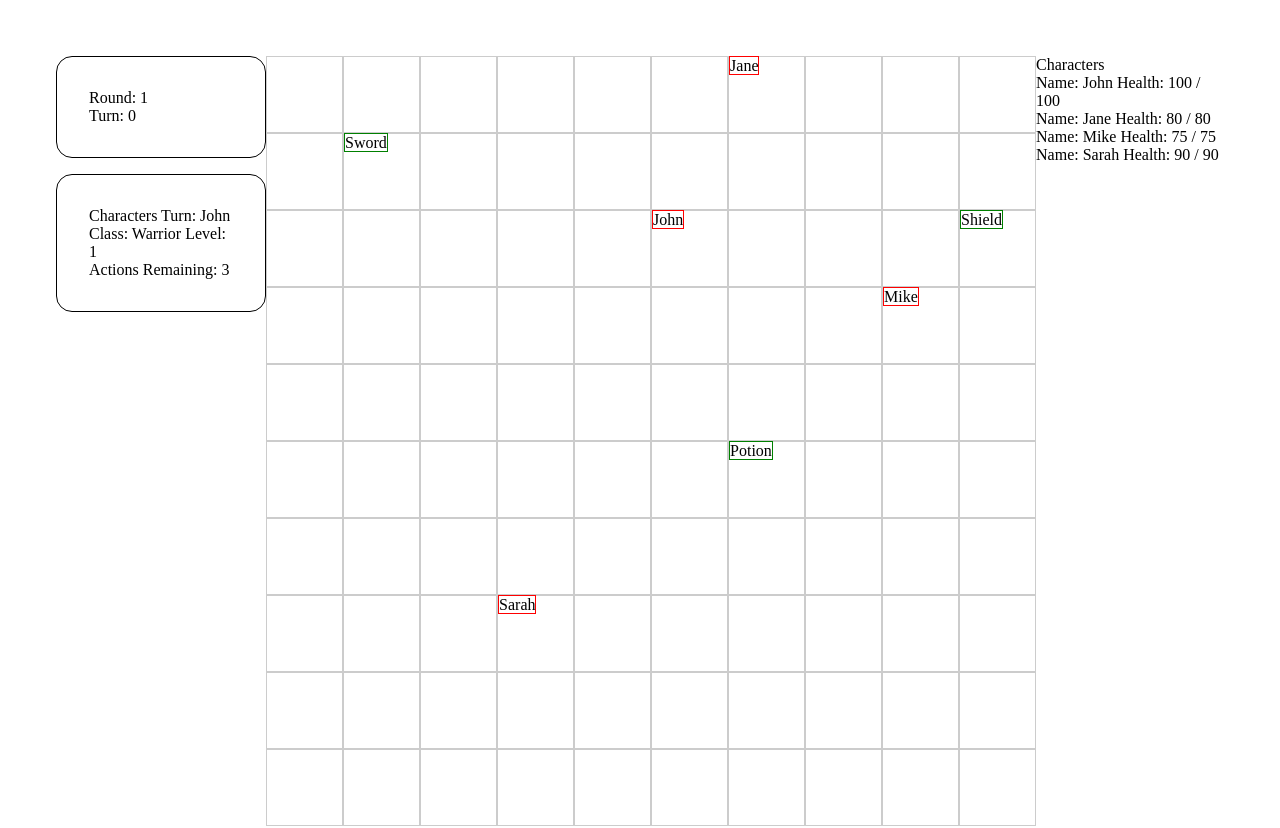
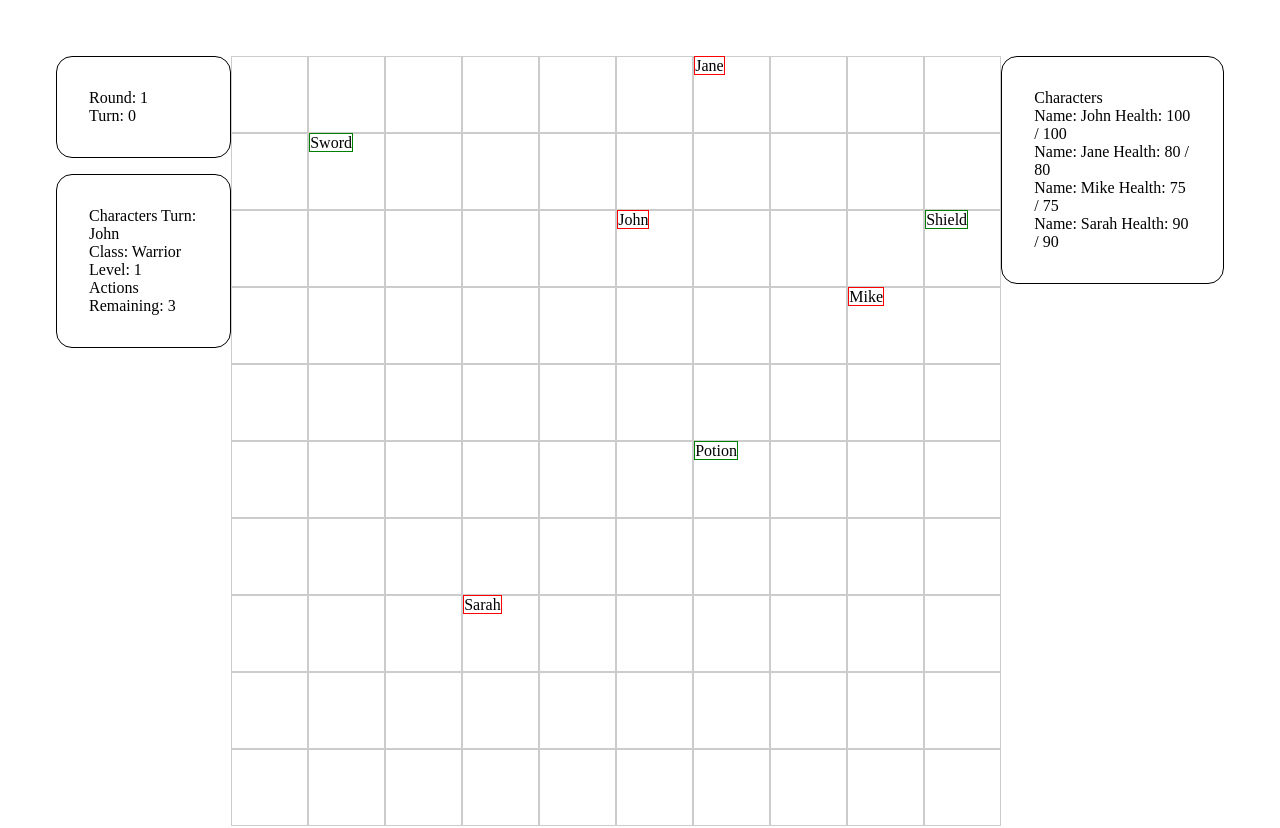
Before and after one commit to NathanArvan/2d-game, an Angular app: page / in a window 1280 px wide. Shown: the top 828 px of the page. Built offline with nearby package versions, Linux system fonts and the light colour scheme.

Commit message:
small battle ui styling

```diff
--- a/src/app/components/battle-map-ui/battle-map-ui.component.css
+++ b/src/app/components/battle-map-ui/battle-map-ui.component.css
@@ -14,6 +14,7 @@
     padding: 2rem;
     border: 1px solid black;
     border-radius: 1rem;
+    height: fit-content;
 }
 .map-container {
     display: flex;
--- a/src/app/components/battle-map-ui/battle-map-ui.component.html
+++ b/src/app/components/battle-map-ui/battle-map-ui.component.html
@@ -22,7 +22,7 @@
       <app-map [characters]="characters()" [items]="items()" [location]="location()" (battleCellClicked)="onBattleCellClicked($event)"></app-map>
     </div>
 
-    <div class="character-info-container">
+    <div class="character-info-container card">
       <div>Characters</div>
       <div class="characterList">
         @for (character of characters(); track $index) {
```
